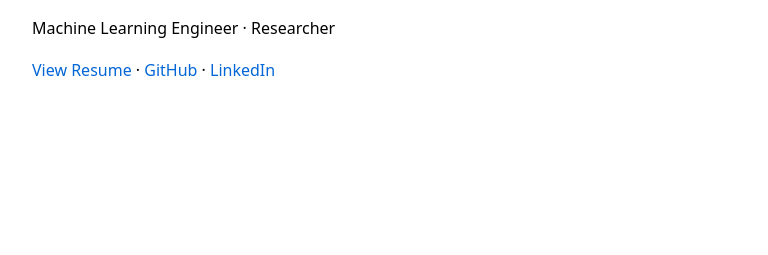
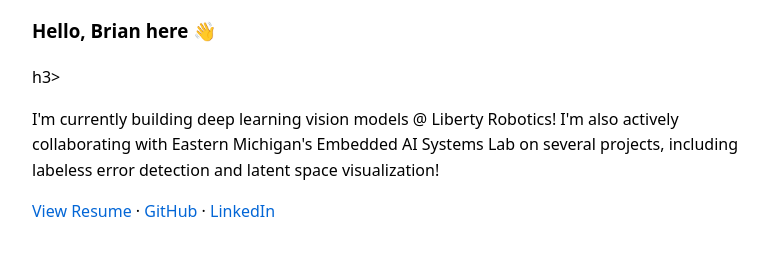
Before and after one commit to congbrian/congbrian, a plain HTML site: page index.html in a window 1280 px wide. Shown: the part 97-352 px from the top of the page, without its empty margins (248-1016 px from the left). Drawn offline with Linux system fonts and the light colour scheme.

Commit message:
Update index.html

```diff
--- a/index.html
+++ b/index.html
@@ -26,7 +26,8 @@
 </head>
 <body>
   <h1>Brian Cong</h1>
-  <p>Machine Learning Engineer · Researcher</p>
+  <h3>Hello, Brian here 👋 </h3>h3>
+  <p>I'm currently building deep learning vision models @ Liberty Robotics! I'm also actively collaborating with Eastern Michigan's Embedded AI Systems Lab on several projects, including labeless error detection and latent space visualization!</p>
 
   <p>
     <a href="/resume/">View Resume</a> ·
```
